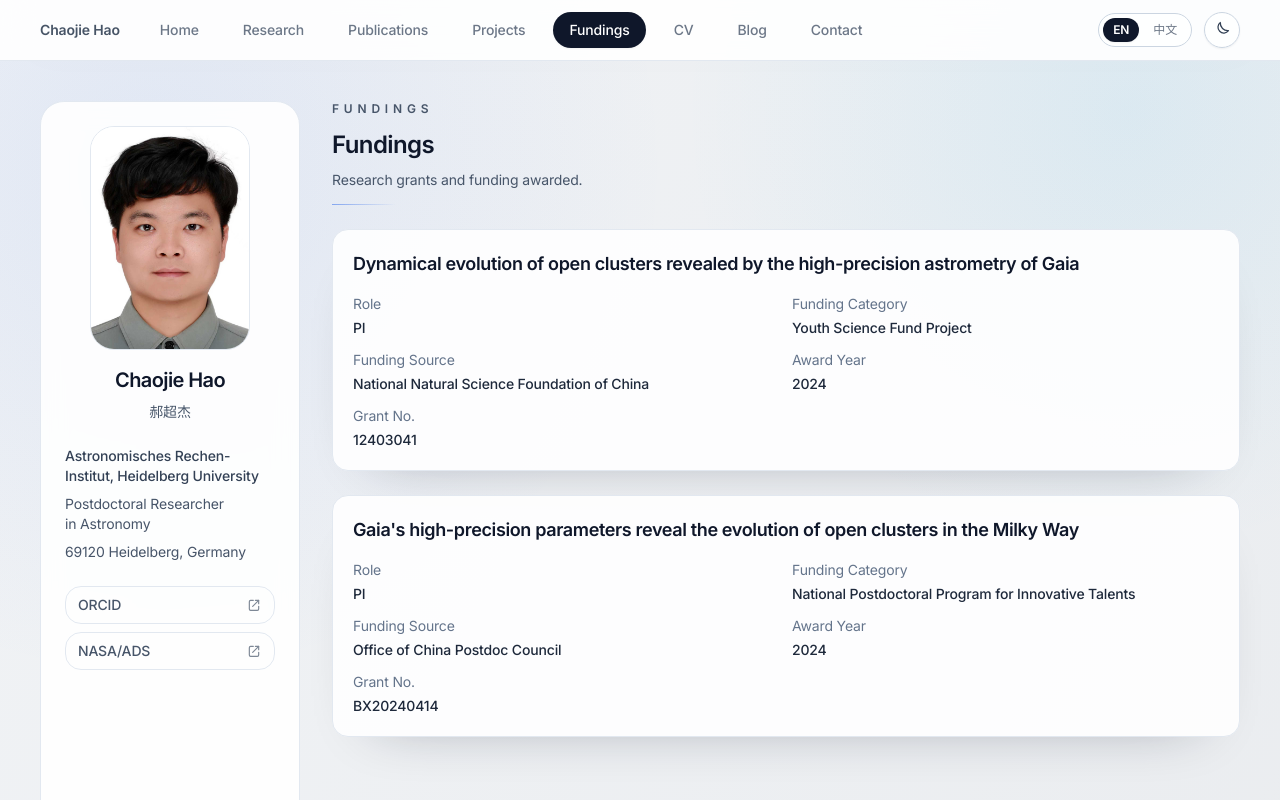
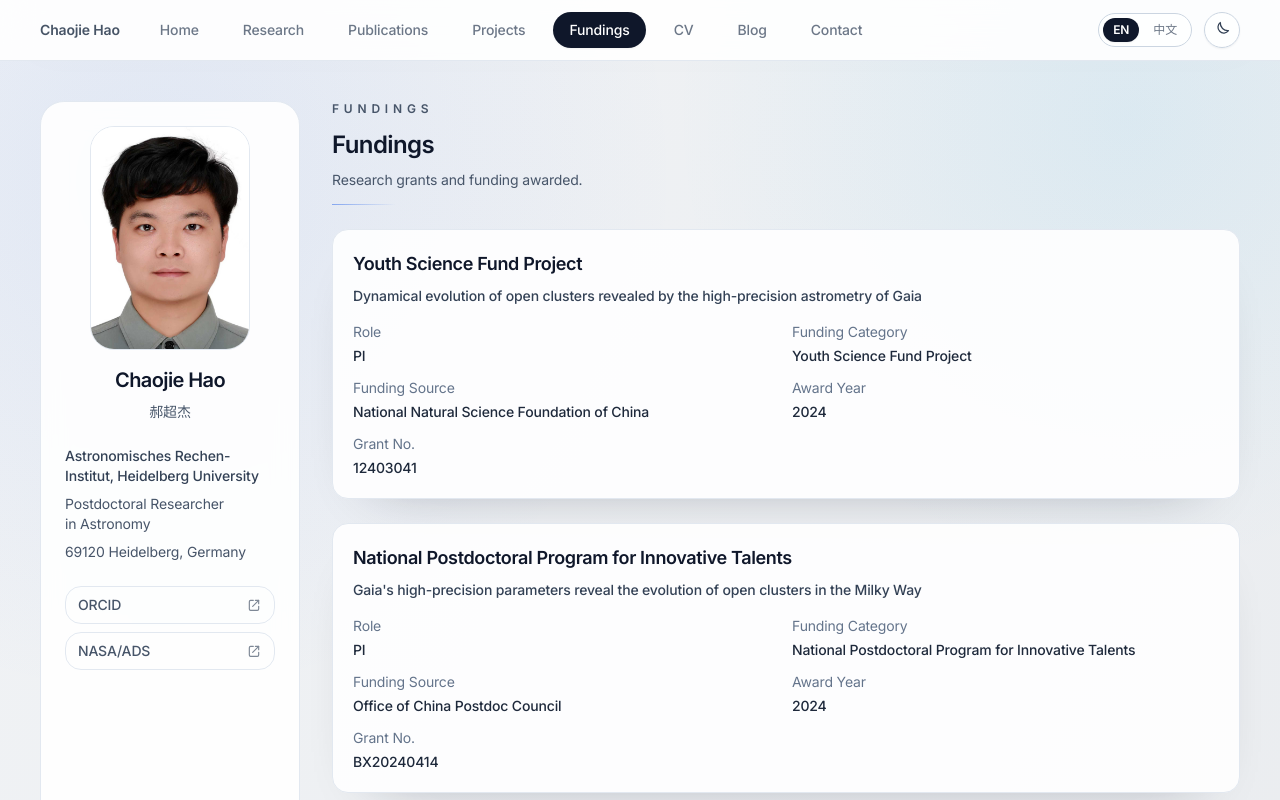
Before and after one commit to ChaojieHao/chaojiehao.github.io, a Next.js app: page /en/experience in a window 1280 px wide. Shown: the top 800 px of the page. Built offline with nearby package versions, Linux system fonts and the light colour scheme; no server answers.

Commit message:
Display entry category and title in experience page

```diff
--- a/app/(site)/[locale]/experience/page.tsx
+++ b/app/(site)/[locale]/experience/page.tsx
@@ -50,9 +50,11 @@ export default async function ExperiencePage({ params }: PageProps) {
             className="rounded-2xl border border-slate-200 bg-white/90 p-5 shadow-[0_24px_60px_-45px_rgba(15,23,42,0.45)] dark:border-slate-800 dark:bg-slate-900/70"
           >
             <h3 className="text-lg font-semibold text-slate-900 dark:text-slate-50">
+              {entry.category}
+            </h3>
+            <p className="mt-2 text-sm font-medium text-slate-700 dark:text-slate-300">
               {entry.title}
-            </h3>
-
+            </p>
             <dl className="mt-4 grid gap-3 text-sm sm:grid-cols-2">
               {[
                 [labels.role, entry.role],
```
